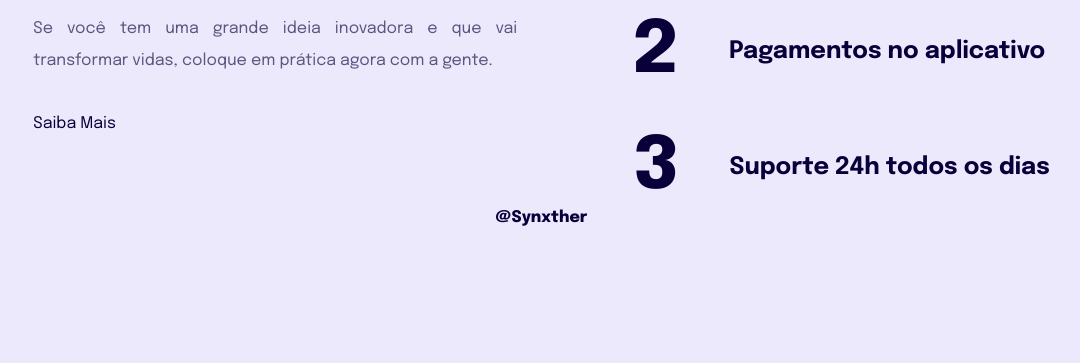
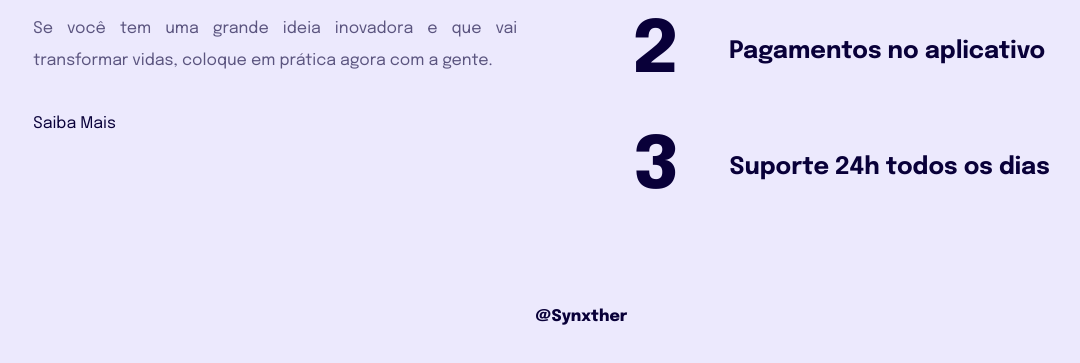
Before and after one commit to MagnoQueiroz/responsive_site, a website built with Vite: page index.html in a window 1280 px wide. Shown: the part 293-656 px from the top of the page, without its empty margins (104-1184 px from the left). Built offline with nearby package versions, Linux system fonts and the light colour scheme.

Commit message:
version complete

```diff
--- a/style.css
+++ b/style.css
@@ -113,7 +113,8 @@ body {
 }
 
 footer {
-
+  margin-left: 40px;
+  margin-top: 100px;
   font-family: 'Epilogue';
   font-weight: 800;
   display: inline-block;
```
